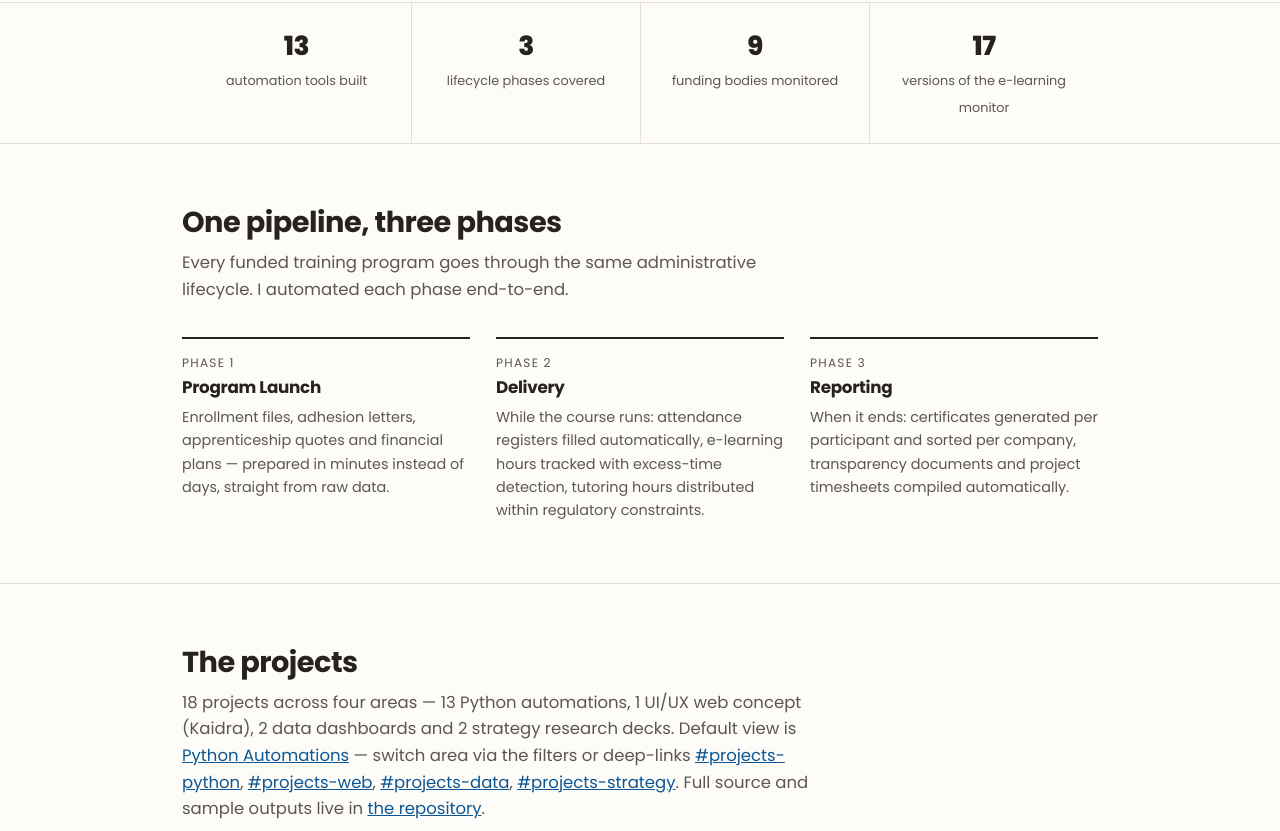
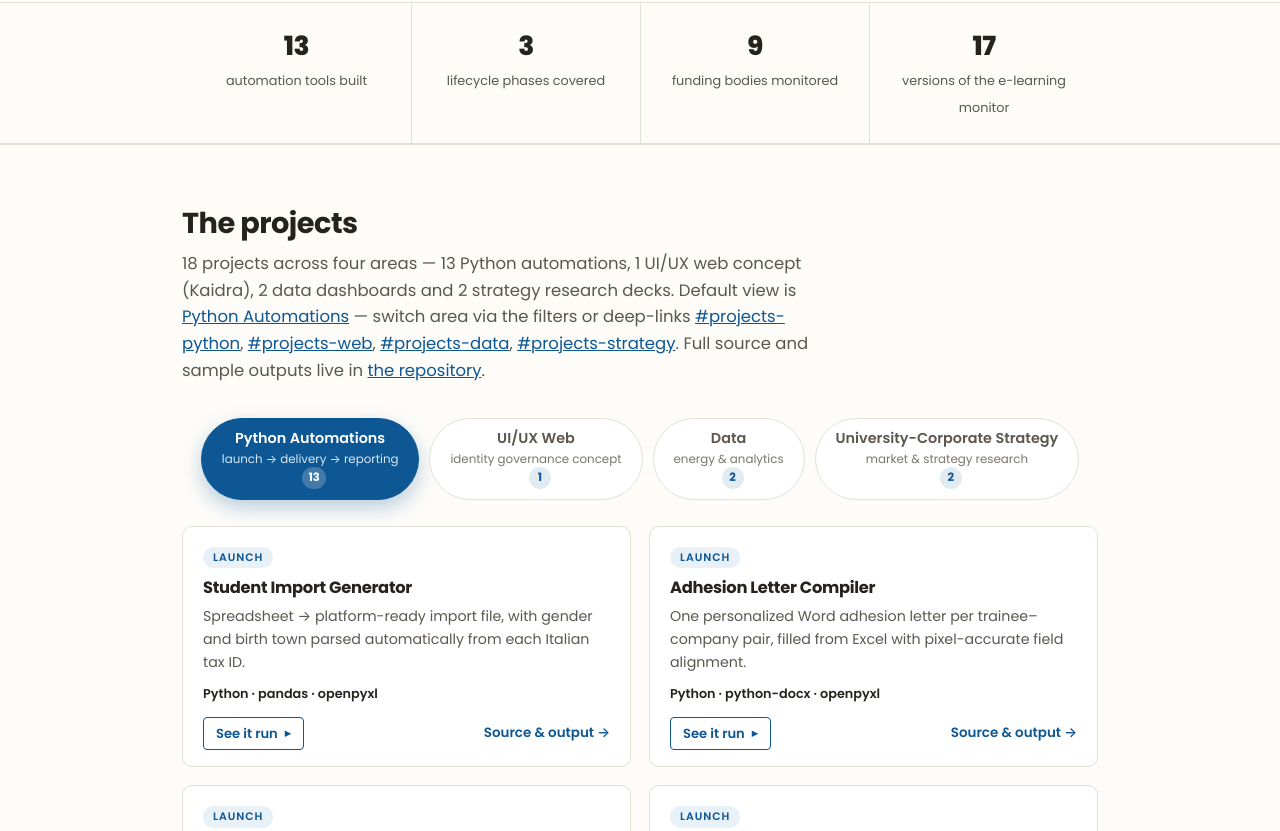
Before and after one commit to andreabarduani-ui/Portfolio, a plain HTML site: page index.html in a window 1280 px wide. Shown: the part 796-1627 px from the top of the page. Drawn offline with nearby package versions, Linux system fonts and the light colour scheme.

Commit message:
Remove process section, restyle filter chips

```diff
--- a/css/site.css
+++ b/css/site.css
@@ -122,17 +122,20 @@ section { padding: 60px 0; }
 @media (max-width: 780px) { .process { grid-template-columns: 1fr; } }
 
 /* ---------- Filter chips ---------- */
-.chips { display: flex; flex-wrap: wrap; gap: 8px; margin: 0 0 26px; }
+.chips { display: flex; flex-wrap: wrap; gap: 10px; margin: 0 0 26px; justify-content: center; }
 .chip {
   border: 1px solid var(--line); background: var(--paper); color: var(--ink-soft);
-  border-radius: 999px; padding: 6px 14px; font: inherit; font-size: .84rem; font-weight: 500;
-  cursor: pointer; transition: all .18s;
+  border-radius: 999px; padding: 10px 20px; font: inherit; font-size: .9rem; font-weight: 600;
+  cursor: pointer; transition: all .18s; text-align: center; line-height: 1.35;
 }
-.chip:hover { border-color: var(--ink-soft); color: var(--ink); }
-.chip.active { background: var(--ink); border-color: var(--ink); color: var(--bg); }
-.chip sup { margin-left: 4px; font-size: .68rem; opacity: .65; }
-.chip .chip-sub { display: block; font-size: .68rem; font-weight: 400; opacity: .72; line-height: 1.3; }
-.chip.active .chip-sub { opacity: .8; }
+.chip:hover { border-color: var(--accent); color: var(--accent); transform: translateY(-2px); box-shadow: 0 6px 14px rgba(13,87,148,.12); }
+.chip.active { background: var(--accent); border-color: var(--accent); color: #fff; box-shadow: 0 8px 20px rgba(13,87,148,.28); }
+.chip:focus-visible { outline: 2px solid var(--accent); outline-offset: 3px; }
+.chip sup { display: inline-flex; align-items: center; justify-content: center; min-width: 22px; height: 22px; margin-left: 8px; padding: 0 6px; font-size: .72rem; font-weight: 700; line-height: 1; border-radius: 999px; background: rgba(13,87,148,.12); color: var(--accent); vertical-align: middle; }
+.chip.active sup { background: rgba(255,255,255,.22); color: #fff; }
+.chip .chip-sub { display: block; font-size: .74rem; font-weight: 400; opacity: .82; line-height: 1.35; margin-top: 2px; }
+.chip.active .chip-sub { opacity: .92; color: #eaf3fa; }
+@media (max-width: 640px) { .chips { justify-content: center; } .chip { flex: 1 1 100%; max-width: 340px; } }
 /* group-head removed from DOM — kept hidden as safety if reintroduced */
 .group-head { display: none !important; }
 
--- a/index.html
+++ b/index.html
@@ -138,17 +138,20 @@
   @media (max-width: 780px) { .process { grid-template-columns: 1fr; } }
 
   /* ---------- Filter chips ---------- */
-  .chips { display: flex; flex-wrap: wrap; gap: 8px; margin: 0 0 26px; }
+  .chips { display: flex; flex-wrap: wrap; gap: 10px; margin: 0 0 26px; justify-content: center; }
   .chip {
     border: 1px solid var(--line); background: var(--paper); color: var(--ink-soft);
-    border-radius: 999px; padding: 6px 14px; font: inherit; font-size: .84rem; font-weight: 500;
-    cursor: pointer; transition: all .18s;
+    border-radius: 999px; padding: 10px 20px; font: inherit; font-size: .9rem; font-weight: 600;
+    cursor: pointer; transition: all .18s; text-align: center; line-height: 1.35;
   }
-  .chip:hover { border-color: var(--ink-soft); color: var(--ink); }
-  .chip.active { background: var(--ink); border-color: var(--ink); color: var(--bg); }
-  .chip sup { margin-left: 4px; font-size: .68rem; opacity: .65; }
-  .chip .chip-sub { display: block; font-size: .68rem; font-weight: 400; opacity: .72; line-height: 1.3; }
-  .chip.active .chip-sub { opacity: .8; }
+  .chip:hover { border-color: var(--accent); color: var(--accent); transform: translateY(-2px); box-shadow: 0 6px 14px rgba(13,87,148,.12); }
+  .chip.active { background: var(--accent); border-color: var(--accent); color: #fff; box-shadow: 0 8px 20px rgba(13,87,148,.28); }
+  .chip:focus-visible { outline: 2px solid var(--accent); outline-offset: 3px; }
+  .chip sup { display: inline-flex; align-items: center; justify-content: center; min-width: 22px; height: 22px; margin-left: 8px; padding: 0 6px; font-size: .72rem; font-weight: 700; line-height: 1; border-radius: 999px; background: rgba(13,87,148,.12); color: var(--accent); vertical-align: middle; }
+  .chip.active sup { background: rgba(255,255,255,.22); color: #fff; }
+  .chip .chip-sub { display: block; font-size: .74rem; font-weight: 400; opacity: .82; line-height: 1.35; margin-top: 2px; }
+  .chip.active .chip-sub { opacity: .92; color: #eaf3fa; }
+  @media (max-width: 640px) { .chips { justify-content: center; } .chip { flex: 1 1 100%; max-width: 340px; } }
   /* group-head removed from DOM — kept hidden as safety if reintroduced */
   .group-head { display: none !important; }
 
@@ -368,7 +371,6 @@
   <div class="wrap nav">
     <a class="brand" href="#top">Andrea Barduani</a>
     <ul>
-      <li><a href="#process">Process</a></li>
       <li><a href="#projects">Projects</a></li>
       <li><a href="dashboard/">Energy Dashboard</a></li>
       <li><a href="#skills">Skills</a></li>
@@ -394,7 +396,7 @@
       <div class="ctas hero-enter d3">
         <a class="btn primary" href="#projects">View the projects</a>
         <a class="btn primary" href="dashboard/" style="background:#1f8a70">View Energy Dashboard</a>
-        <a class="btn ghost" href="#process">How it fits together</a>
+        <a class="btn ghost" href="#projects-python">How it fits together</a>
       </div>
       <p class="hero-enter d4" style="margin-top:14px;display:flex;flex-wrap:wrap;gap:8px">
         <span class="tag data" style="margin:0">BigQuery</span>
@@ -425,39 +427,6 @@
     <div class="stat"><b data-count="17">0</b><span>versions of the e-learning monitor</span></div>
   </div>
 </div>
-
-<!-- ============ PROCESS ============ -->
-<section id="process">
-  <div class="wrap">
-    <div class="sec-head reveal">
-      <h2>One pipeline, three phases</h2>
-      <p>Every funded training program goes through the same administrative
-         lifecycle. I automated each phase end-to-end.</p>
-    </div>
-    <div class="process">
-      <div class="phase reveal">
-        <div class="num">Phase 1</div>
-        <h3>Program Launch</h3>
-        <p>Enrollment files, adhesion letters, apprenticeship quotes and financial
-           plans — prepared in minutes instead of days, straight from raw data.</p>
-      </div>
-      <div class="phase reveal">
-        <div class="num">Phase 2</div>
-        <h3>Delivery</h3>
-        <p>While the course runs: attendance registers filled automatically,
-           e-learning hours tracked with excess-time detection, tutoring hours
-           distributed within regulatory constraints.</p>
-      </div>
-      <div class="phase reveal">
-        <div class="num">Phase 3</div>
-        <h3>Reporting</h3>
-        <p>When it ends: certificates generated per participant and sorted per
-           company, transparency documents and project timesheets compiled
-           automatically.</p>
-      </div>
-    </div>
-  </div>
-</section>
 
 <!-- ============ PROJECTS ============ -->
 <section id="projects">
@@ -1275,7 +1244,7 @@
       });
     });
   }, { rootMargin: '-40% 0px -55% 0px' });
-  ['process', 'projects', 'skills', 'about', 'contact'].forEach(function (id) {
+  ['projects', 'skills', 'about', 'contact'].forEach(function (id) {
     var s = document.getElementById(id);
     if (s) spy.observe(s);
   });
--- a/js/site.js
+++ b/js/site.js
@@ -495,7 +495,7 @@
         });
       });
     }, { rootMargin: '-40% 0px -55% 0px' });
-    ['process', 'projects', 'skills', 'about', 'contact'].forEach(function (id) {
+    ['projects', 'skills', 'about', 'contact'].forEach(function (id) {
       var s = document.getElementById(id);
       if (s) spy.observe(s);
     });
```
